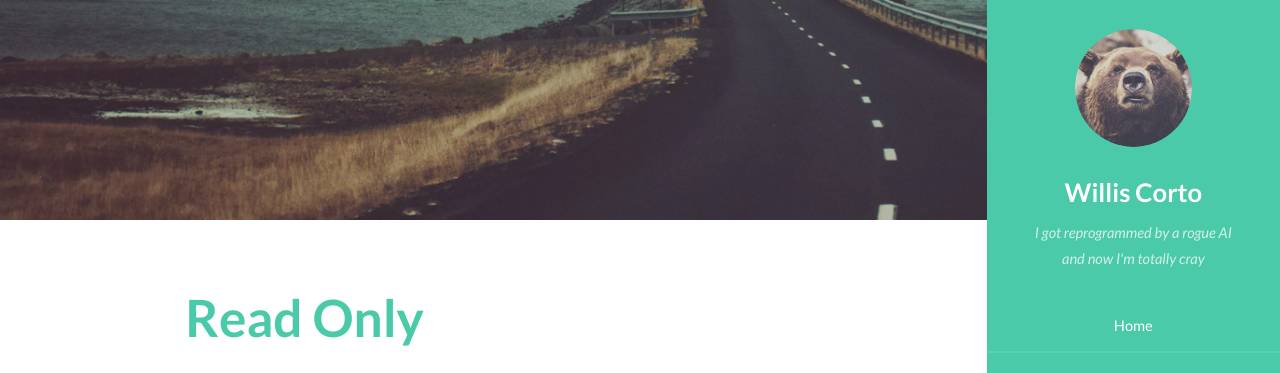
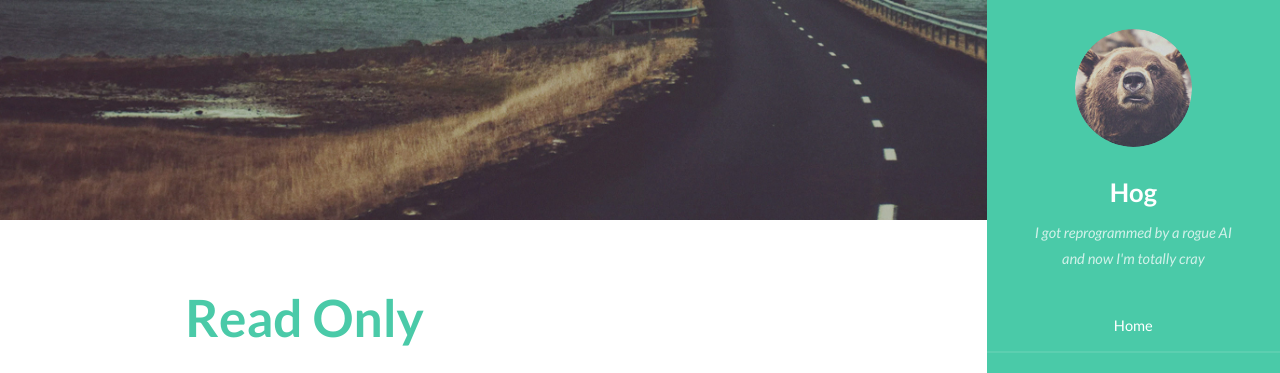
Before and after one commit to Hogzhu/Hogzhu.github.io, a Jekyll site: the page built from index.html, in a window 1280 px wide. Shown: the top 373 px of the page. Built offline with Jekyll 4.4.1, drawn with Linux system fonts in a browser that asks for light colours.

Commit message:
Update header.html

```diff
--- a/_includes/header.html
+++ b/_includes/header.html
@@ -2,7 +2,7 @@
     <section id="header" class="skel-layers-fixed">
         <header>
             <span class="image avatar"><img src="{{ site.baseurl }}/images/avatar.jpg" alt="" /></span>
-            <h1 id="logo"><a href="{{ site.baseurl }}/">Willis Corto</a></h1>
+            <h1 id="logo"><a href="{{ site.baseurl }}/">Hog</a></h1>
             <p>I got reprogrammed by a rogue AI<br />
             and now I'm totally cray</p>
         </header>
```
